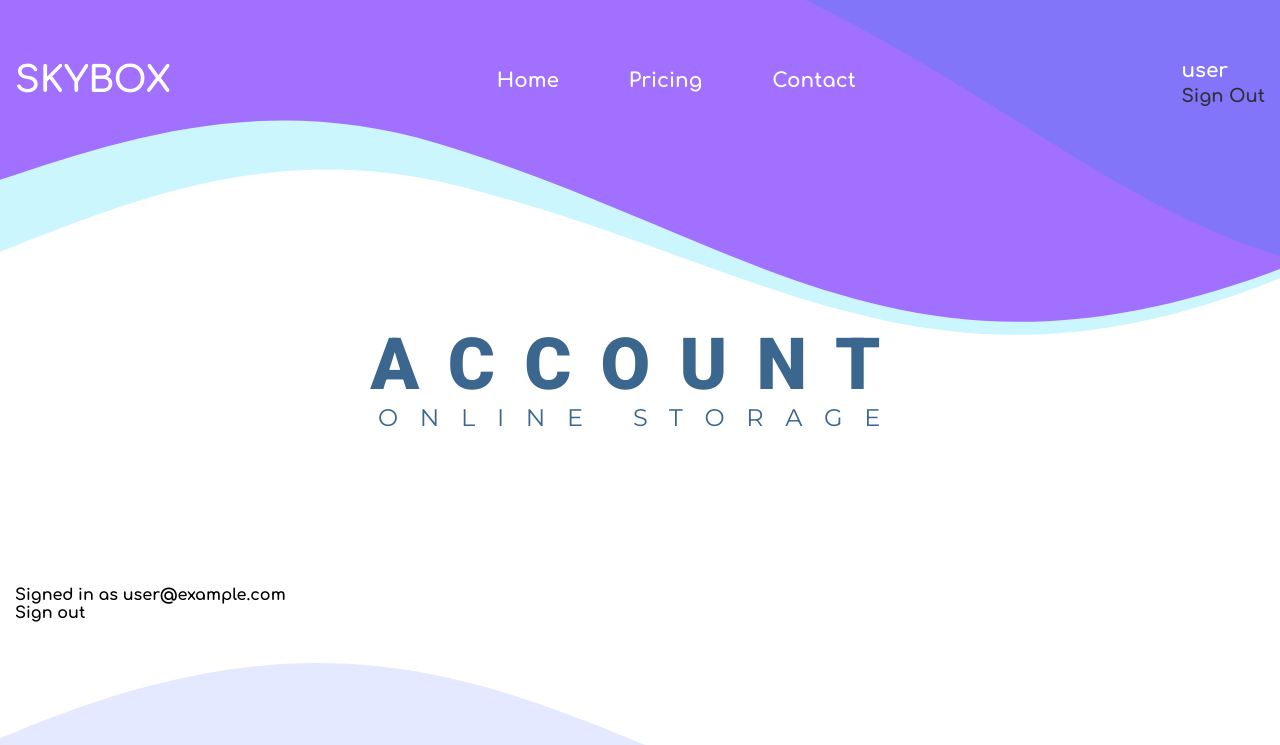
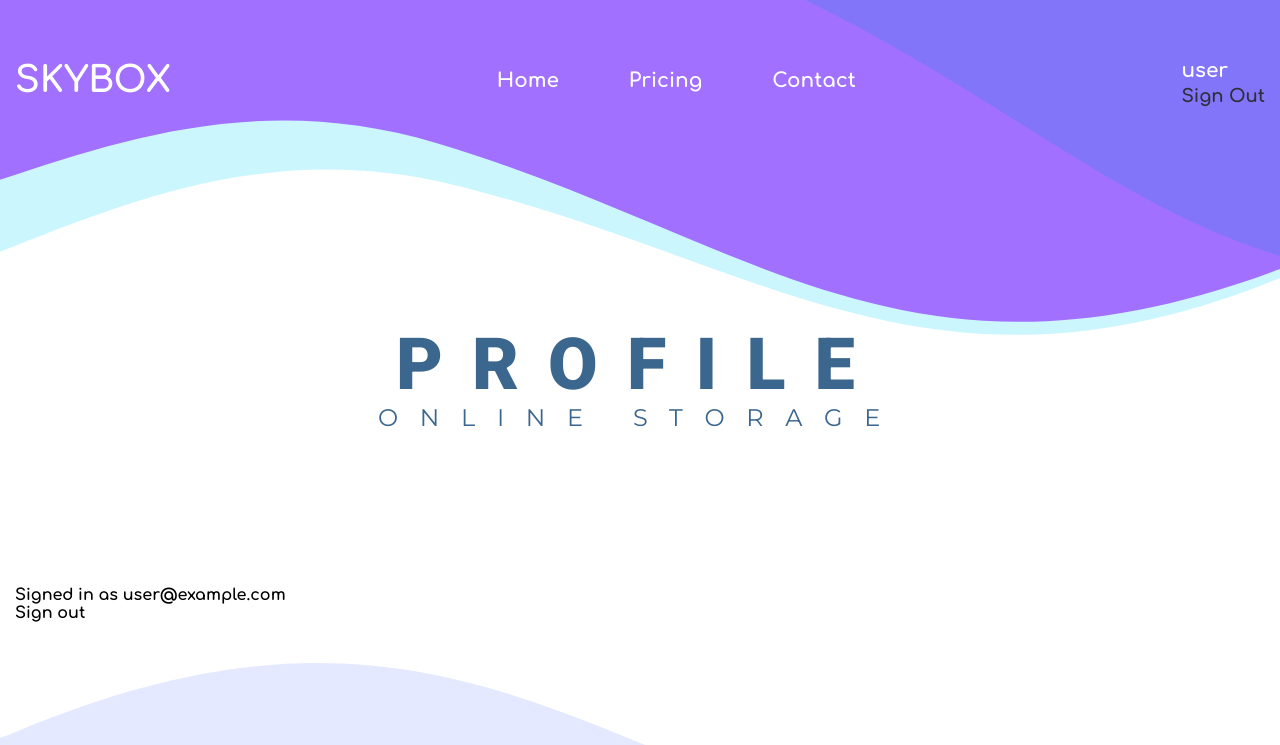
Before and after one commit to VldSlpnk/cloud-storage, a React (Vite) app: page /account in a window 1280 px wide. Shown: the top 745 px of the page. Built offline with nearby package versions, Linux system fonts and the light colour scheme; no server answers; sample sign-in values are in the browser's storage.

Commit message:
change profile page

```diff
--- a/src/components/auth/UserPage/UserPage.jsx
+++ b/src/components/auth/UserPage/UserPage.jsx
@@ -24,7 +24,7 @@ const UserPage = () => {
   return (
     <section className="user-page-main-banner">
       <div className="container">
-        <Title textTitle={'Account'} textSubTitle={'Online storage'} />
+        <Title textTitle={'profile'} textSubTitle={'Online storage'} />
         {authUser ? (
           <div>
             <p>{`Signed in as ${authUser.email}`}</p>
```
